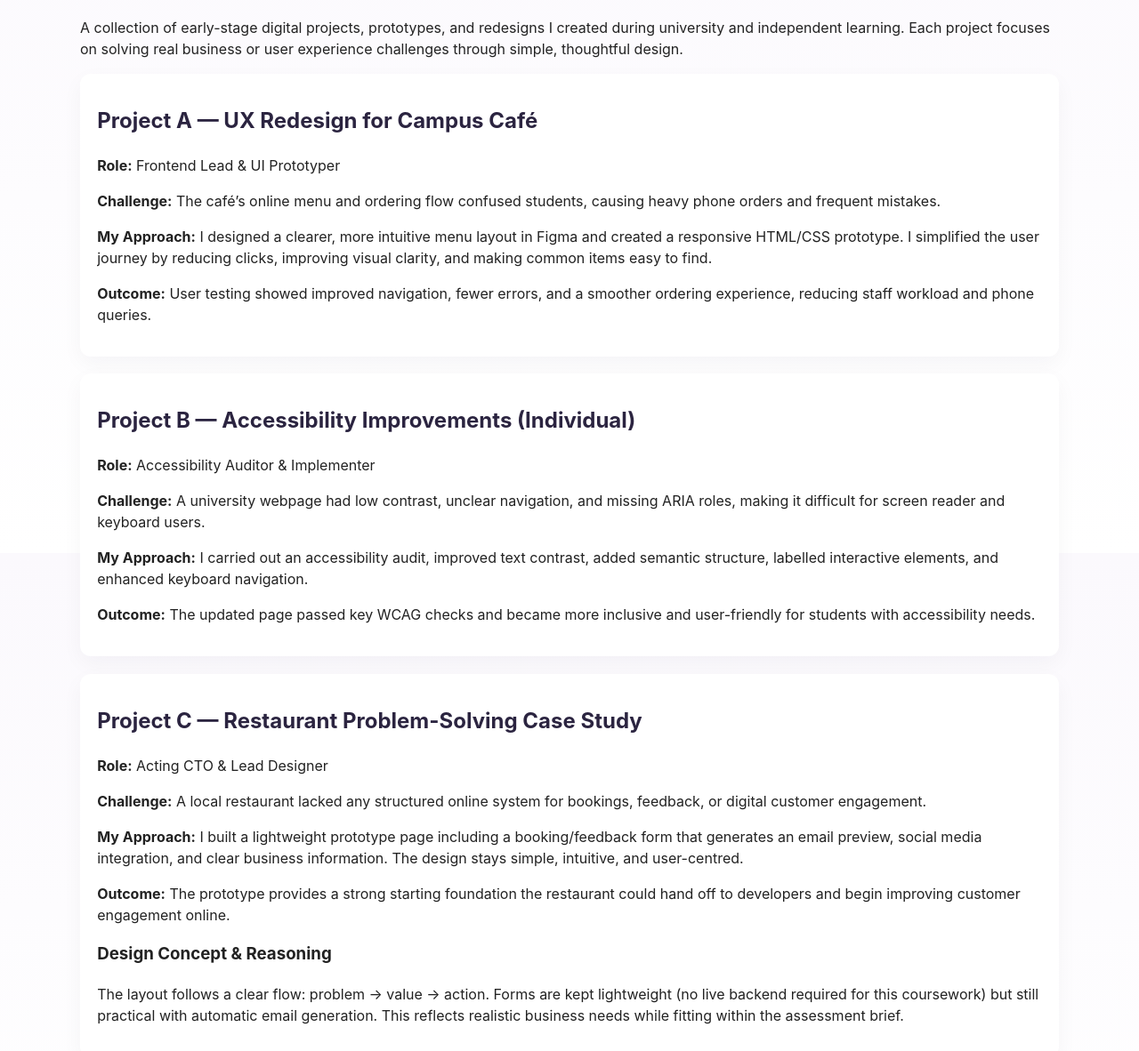
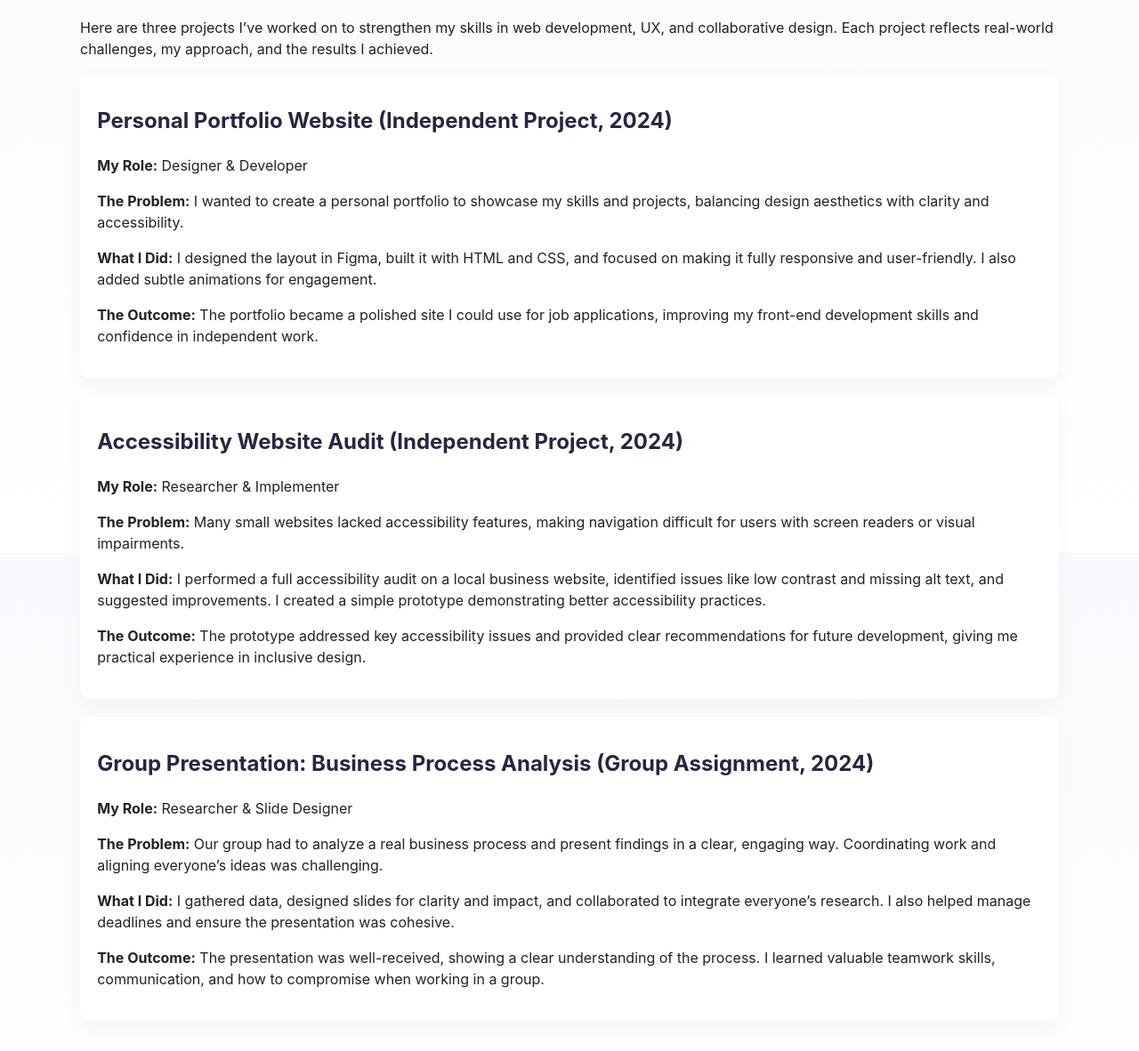
Before and after one commit to Helenona/Helens-Digital-Transformation, a plain HTML site: page showcase.html in a window 1280 px wide. Shown: the part 178-1360 px from the top of the page at 89% size. Drawn offline with Linux system fonts and the light colour scheme.

Commit message:
showcase.html

```diff
--- a/showcase.html
+++ b/showcase.html
@@ -34,79 +34,63 @@
 
     <h1 class="page-title warm-title">Business Showcase — Selected Projects</h1>
     <p class="intro-text">
-      A collection of early-stage digital projects, prototypes, and redesigns I created during university and independent learning.
-      Each project focuses on solving real business or user experience challenges through simple, thoughtful design.
+      Here are three projects I’ve worked on to strengthen my skills in web development, UX, and collaborative design.
+      Each project reflects real-world challenges, my approach, and the results I achieved.
     </p>
 
     <section class="projects">
 
-      <!-- PROJECT A -->
+      <!-- PROJECT 1 -->
       <article class="project-card warm-card">
-        <h2 class="warm-section-title">Project A — UX Redesign for Campus Café</h2>
-        <p class="warm-text"><strong>Role:</strong> Frontend Lead & UI Prototyper</p>
+        <h2 class="warm-section-title">Personal Portfolio Website (Independent Project, 2024)</h2>
+        <p class="warm-text"><strong>My Role:</strong> Designer & Developer</p>
 
         <p class="warm-text">
-          <strong>Challenge:</strong> The café’s online menu and ordering flow confused students, causing heavy phone orders and frequent mistakes.
+          <strong>The Problem:</strong> I wanted to create a personal portfolio to showcase my skills and projects, balancing design aesthetics with clarity and accessibility.
         </p>
 
         <p class="warm-text">
-          <strong>My Approach:</strong> I designed a clearer, more intuitive menu layout in Figma and created a responsive HTML/CSS prototype.
-          I simplified the user journey by reducing clicks, improving visual clarity, and making common items easy to find.
+          <strong>What I Did:</strong> I designed the layout in Figma, built it with HTML and CSS, and focused on making it fully responsive and user-friendly. I also added subtle animations for engagement.
         </p>
 
         <p class="warm-text">
-          <strong>Outcome:</strong> User testing showed improved navigation, fewer errors, and a smoother ordering experience,
-          reducing staff workload and phone queries.
+          <strong>The Outcome:</strong> The portfolio became a polished site I could use for job applications, improving my front-end development skills and confidence in independent work.
         </p>
       </article>
 
-      <!-- PROJECT B -->
+      <!-- PROJECT 2 -->
       <article class="project-card warm-card">
-        <h2 class="warm-section-title">Project B — Accessibility Improvements (Individual)</h2>
-        <p class="warm-text"><strong>Role:</strong> Accessibility Auditor & Implementer</p>
+        <h2 class="warm-section-title">Accessibility Website Audit (Independent Project, 2024)</h2>
+        <p class="warm-text"><strong>My Role:</strong> Researcher & Implementer</p>
 
         <p class="warm-text">
-          <strong>Challenge:</strong> A university webpage had low contrast, unclear navigation, and missing ARIA roles,
-          making it difficult for screen reader and keyboard users.
+          <strong>The Problem:</strong> Many small websites lacked accessibility features, making navigation difficult for users with screen readers or visual impairments.
         </p>
 
         <p class="warm-text">
-          <strong>My Approach:</strong> I carried out an accessibility audit, improved text contrast, added semantic structure,
-          labelled interactive elements, and enhanced keyboard navigation.
+          <strong>What I Did:</strong> I performed a full accessibility audit on a local business website, identified issues like low contrast and missing alt text, and suggested improvements. I created a simple prototype demonstrating better accessibility practices.
         </p>
 
         <p class="warm-text">
-          <strong>Outcome:</strong> The updated page passed key WCAG checks and became more inclusive and user-friendly
-          for students with accessibility needs.
+          <strong>The Outcome:</strong> The prototype addressed key accessibility issues and provided clear recommendations for future development, giving me practical experience in inclusive design.
         </p>
       </article>
 
-      <!-- PROJECT C -->
+      <!-- PROJECT 3 -->
       <article class="project-card warm-card">
-        <h2 class="warm-section-title">Project C — Restaurant Problem-Solving Case Study</h2>
-        <p class="warm-text"><strong>Role:</strong> Acting CTO & Lead Designer</p>
+        <h2 class="warm-section-title">Group Presentation: Business Process Analysis (Group Assignment, 2024)</h2>
+        <p class="warm-text"><strong>My Role:</strong> Researcher & Slide Designer</p>
 
         <p class="warm-text">
-          <strong>Challenge:</strong> A local restaurant lacked any structured online system for bookings, feedback,
-          or digital customer engagement.
+          <strong>The Problem:</strong> Our group had to analyze a real business process and present findings in a clear, engaging way. Coordinating work and aligning everyone’s ideas was challenging.
         </p>
 
         <p class="warm-text">
-          <strong>My Approach:</strong> I built a lightweight prototype page including a booking/feedback form that generates
-          an email preview, social media integration, and clear business information.
-          The design stays simple, intuitive, and user-centred.
+          <strong>What I Did:</strong> I gathered data, designed slides for clarity and impact, and collaborated to integrate everyone’s research. I also helped manage deadlines and ensure the presentation was cohesive.
         </p>
 
         <p class="warm-text">
-          <strong>Outcome:</strong> The prototype provides a strong starting foundation the restaurant could hand off
-          to developers and begin improving customer engagement online.
-        </p>
-
-        <h3 class="warm-section-title">Design Concept & Reasoning</h3>
-        <p class="warm-text">
-          The layout follows a clear flow: problem → value → action. Forms are kept lightweight
-          (no live backend required for this coursework) but still practical with automatic email generation.
-          This reflects realistic business needs while fitting within the assessment brief.
+          <strong>The Outcome:</strong> The presentation was well-received, showing a clear understanding of the process. I learned valuable teamwork skills, communication, and how to compromise when working in a group.
         </p>
       </article>
 
```
